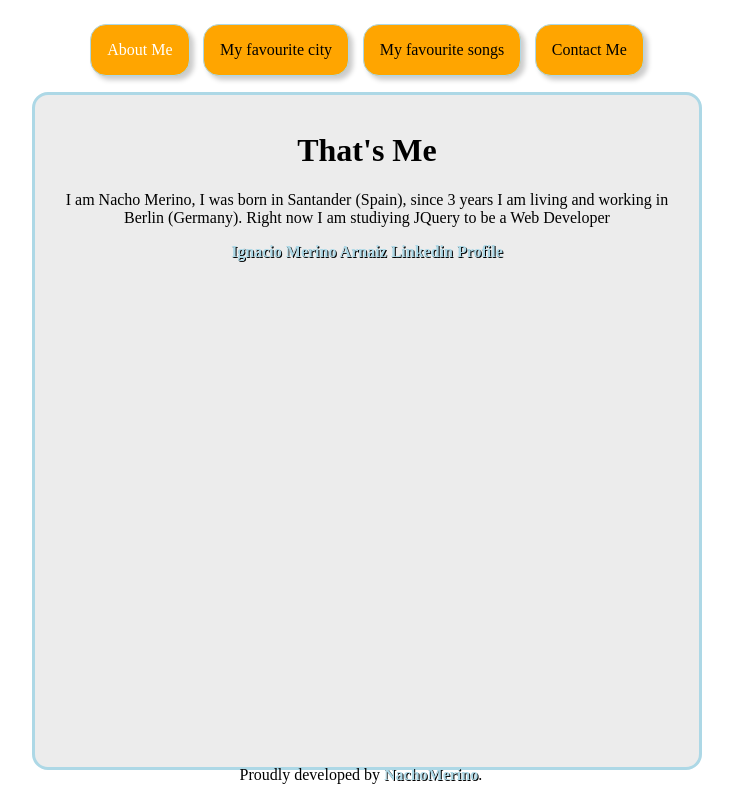
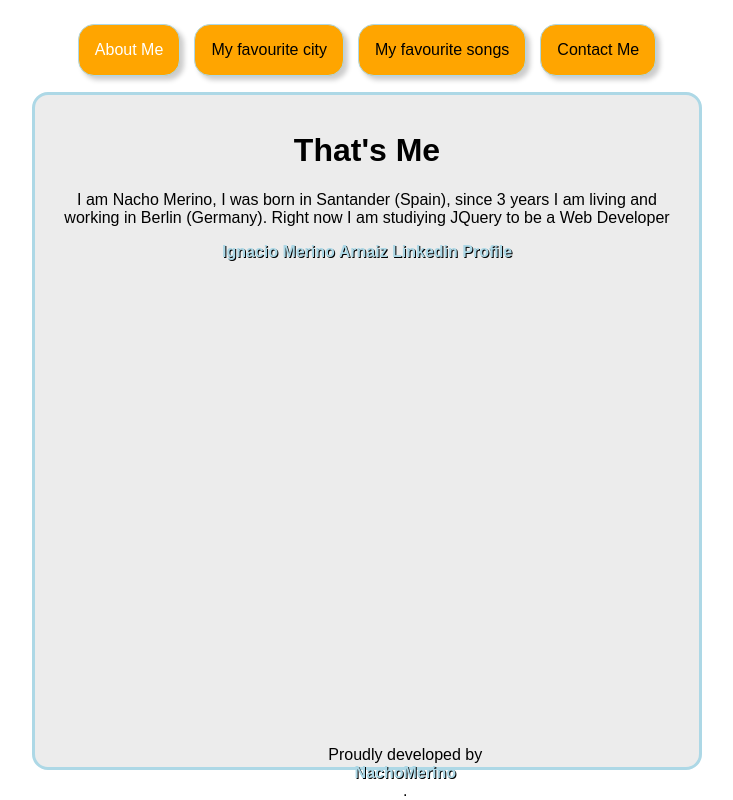
Before and after one commit to NachoMerino/personal_page_js, a plain HTML site: page index.html in a window 1280 px wide. Both pictures are taken after a click on the button "About Me". Shown: the whole page, without its empty margins (273-1006 px from the left). Drawn offline with Linux system fonts and the light colour scheme.

Commit message:
upgrading the code for better reading

```diff
--- a/index.html
+++ b/index.html
@@ -47,7 +47,7 @@
         <div id="aboutme1">
             <h1>That's Me</h1>
             <p>I am Nacho Merino, I was born in Santander (Spain), since 3 years I am living and working in Berlin (Germany). Right now I am studiying JQuery to be a Web Developer</p>
-            <div class="LI-profile-badge" data-version="v1" data-size="medium" data-locale="es_ES" data-type="vertical" data-theme="dark" data-vanity="ignacio-merino-arnaiz-998a2739"><a class="LI-simple-link" target="_blank" href='https://de.linkedin.com/in/ignacio-merino-arnaiz-998a2739?trk=profile-badge'>Ignacio Merino Arnaiz Linkedin Profile</a></div>
+            <div id="linkedin" class="LI-profile-badge" data-version="v1" data-size="medium" data-locale="en_EN" data-type="vertical" data-theme="dark" data-vanity="ignacio-merino-arnaiz-998a2739"><a class="LI-simple-link" target="_blank" href='https://de.linkedin.com/in/ignacio-merino-arnaiz-998a2739?trk=profile-badge'>Ignacio Merino Arnaiz Linkedin Profile</a></div>
         </div>
         <div id="favcity1">
             <p>
--- a/main.js
+++ b/main.js
@@ -1,61 +1,65 @@
 $(document).ready(function() {
     var button;
     var whereAmI = '#aboutme1';
+    var node = $("nav button").length;
     buttonColor = "white";
     baseButtonColor = "black"
     $('nav,footer,#favcity1,#favsong1,#cotactg1').hide();
     $('nav,footer,#aboutme1').show('slow');
     $('#aboutme').css({ "color": buttonColor });
-    whereAmI = '#aboutme1';
     $('nav').on('click', function(e) {
+
         var target = e.target;
         var button = target.getAttribute('id');
+        $(`#${button}`).prev().css({ "color": baseButtonColor });
+        $(`#${button}`).prev().prev().css({ "color": baseButtonColor });
+        $(`#${button}`).prev().prev().prev().css({ "color": baseButtonColor });
+        $(`#${button}`).next().css({ "color": baseButtonColor });
+        $(`#${button}`).next().next().css({ "color": baseButtonColor });
+        $(`#${button}`).next().next().next().css({ "color": baseButtonColor });
         whereAmI = `#${button +1}`;
         $(`${whereAmI}`).show('slow');
         $(`#${button}`).css({ "color": buttonColor });
+        $(`${whereAmI}`).prev().hide('slow');
+        $(`${whereAmI}`).prev().prev().hide('slow');
+        $(`${whereAmI}`).prev().prev().prev().hide('slow');
+        $(`${whereAmI}`).next().hide('slow');
+        $(`${whereAmI}`).next().next().hide('slow');
+        $(`${whereAmI}`).next().next().next().hide('slow');
+
     });
 
-    $('#aboutme').on('click', function(e) {
-        $('#favcity1,#favsong1,#cotactg1').hide('slow');
-        $('#favcity,#favsong,#cotactg').css({ "color": baseButtonColor });
-    });
 
-    $('#favcity').on('click', function(e) {
-        $('#aboutme1,#favsong1,#cotactg1').hide('slow');
-        $('#favsong,#aboutme,#cotactg').css({ "color": baseButtonColor });
-    });
-
-    $('#favsong').on('click', function(e) {
-        $('#aboutme1,#favcity1,#cotactg1').hide('slow');
-        $('#favcity,#aboutme,#cotactg').css({ "color": baseButtonColor });
-    });
-
-    $('#cotactg').on('click', function(e) {
-        $('#aboutme1,#favcity1,#favsong1').hide('slow');
-        $('#favcity,#aboutme,#favsong').css({ "color": baseButtonColor });
-    });
 
     $(document).keyup(function(event) {
+        button = whereAmI.slice(0, -1);
+        console.log(button);
         if (event.keyCode == 39) {
-
             $(`${whereAmI}`).hide('slow');
+            $(`${button}`).css({ "color": baseButtonColor });
             $(`${whereAmI}`).next().show('slow');
+            $(`${button}`).next().css({ "color": buttonColor });
             whereAmI = $(`${whereAmI}`).next()[0].id;
             whereAmI = '#' + whereAmI;
             if (whereAmI == '#final') {
                 $(`${whereAmI}`).hide('slow');
                 whereAmI = '#aboutme1';
                 $(`${whereAmI}`).show('slow');
+                $(`${button}`).css({ "color": baseButtonColor });
             }
         } else if (event.keyCode == 37) {
             $(`${whereAmI}`).hide('slow');
+            $(`${button}`).css({ "color": baseButtonColor });
             $(`${whereAmI}`).prev().show('slow');
+            $(`${button}`).prev().css({ "color": buttonColor });
+
             whereAmI = $(`${whereAmI}`).prev()[0].id;
             whereAmI = '#' + whereAmI;
             if (whereAmI == '#begin') {
                 $(`${whereAmI}`).hide('slow');
                 whereAmI = '#cotactg1';
                 $(`${whereAmI}`).show('slow');
+                $(`${button}`).css({ "color": baseButtonColor });
             }
         }
     });
--- a/style.css
+++ b/style.css
@@ -1,4 +1,8 @@
-body {
+body,
+p {
+    font-family: 'Pathway Gothic One', sans-serif;
+    font-weight: normal;
+    font-style: normal;
     text-align: center;
     display: flex;
     justify-content: center;
@@ -22,7 +26,6 @@ main {
     width: 50%;
     display: flex;
     justify-content: center;
-    //flex-direction: column;
 }
 
 img {
@@ -37,14 +40,11 @@ nav {
 }
 
 button {
-    overflow: hidden;
     background-color: orange;
     border: 1px solid lightblue;
     border-radius: 1em;
     color: inherit;
     font: inherit;
-    line-height: normal;
-    overflow: visible;
     padding: 1em;
     margin: 1em .3em;
     margin-bottom: 1em;
@@ -55,22 +55,14 @@ iframe {
     box-shadow: 7px 6px 5px #ccc;
 }
 
-.LI-profile-badge {
-    display: flex;
-    justify-content: center;
-}
-
 #myfooter {
     position: fixed;
-    bottom: 0%;
+    bottom: -2%;
     right: 41%;
 }
 
 ////
 h1 {
-    font-family: 'Pathway Gothic One', sans-serif;
-    font-weight: normal;
-    font-style: normal;
     text-align: center;
     color: white;
     border-color: lightblue;
@@ -132,10 +124,12 @@ select {
     text-shadow: 1px 1px #000;
     margin-left: 3%;
 }
-#buttons{
-  width: 95%;
-  margin: 0 auto;
+
+#buttons {
+    width: 95%;
+    margin: 0 auto;
 }
+
 #reset {
     background-color: lightgray;
     color: darkgray;
```
